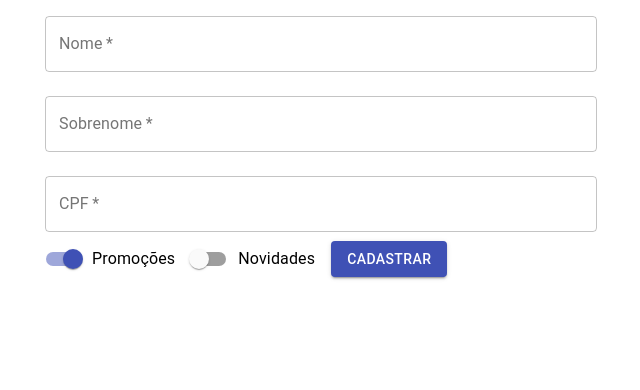
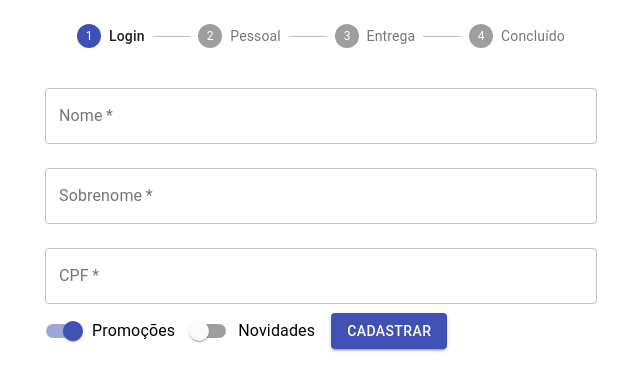
Before and after one commit to g-santosmartins/form-complete-react, a React (Create React App) app: page / in a window 1280 px wide. Shown: the top 390 px of the page, without its empty margins (319-959 px from the left). Built offline with nearby package versions, Linux system fonts and the light colour scheme.

Commit message:
Reaload pagina inicial e implamentação de Stepper

```diff
--- a/src/App.js
+++ b/src/App.js
@@ -1,25 +1,16 @@
 import './App.css';
+import handleValidadeCpf from './services/validateCpf'
 
-import FormLogin from './components/LoginForm/index';
+import BaseForm from './components/BaseForm/index';
 
 import { Container } from '@material-ui/core'
 
 function App() {
   return (
     <Container component="article" maxWidth="sm">
-      {/* <Typography variant="h3" component="h1" align="center">Formulário de Cadastro</Typography> */}
-      <FormLogin validateCpfProp={handleValidadeCpf} />
+      <BaseForm validateCpfProp={handleValidadeCpf} />
     </Container>
-
   );
 }
 
-
-function handleValidadeCpf(cpf) {
-  if(cpf.length !== 11) {
-    return {valido: false, texto: "CPF deve ter 11 dígitos" }
-  }
-  return {valido: true}
-}
-
 export default App;
--- a/src/components/LoginForm/index.jsx
+++ b/src/components/BaseForm/index.jsx
@@ -4,6 +4,7 @@ import DeliveryForm from '../DeliveryForm/index'
 
 import UserForm from '../UserForm/index'
 import  Modal  from '../Modal/index';
+import {Stepper, Step, StepLabel} from  '@material-ui/core'
 
 
 export default function LoginForm({ validateCpfProp }) {
@@ -15,16 +16,11 @@ export default function LoginForm({ validateCpfProp }) {
     <UserForm submitProp={handleCollectDataFromForms} />,
     <DeliveryForm submitProp={handleCollectDataFromForms} />,
     <Modal textModal={'Cadastro realizado com sucesso'}/>
-
-
   ]
-
-
 
   useEffect(() => {
     if(currentStage === 3){
       console.log(collectedData)
-
     }
   })
 
@@ -37,6 +33,19 @@ export default function LoginForm({ validateCpfProp }) {
 
   return (
     <>
+      <Stepper
+      activeStep={currentStage}
+      >
+      <Step><StepLabel>Login</StepLabel></Step>
+      <Step><StepLabel>Pessoal</StepLabel></Step>
+      <Step><StepLabel>Entrega</StepLabel></Step>
+      <Step><StepLabel>Concluído</StepLabel></Step>
+
+
+
+
+
+      </Stepper>
       {forms[currentStage]}
     </>
   )
--- a/src/components/Modal/index.jsx
+++ b/src/components/Modal/index.jsx
@@ -2,11 +2,7 @@ import React, { useState,  } from 'react'
 import './styles.css'
 
 export default function Modal({ textModal }) {
-
-
   const [open, setOpen] = useState(false)
-
-
 
   // function handleShowModal() {
   //   if (open === false) {
@@ -16,28 +12,25 @@ export default function Modal({ textModal }) {
   //   }
 
   // }
-  function handleCloseModal() {
+  function handleCloseModal(open) {
     const elementModal = document.getElementById("myModal");
     elementModal.style.display = "none";
     setOpen(false)
+    window.location.reload()
   }
 
   return (
 
     <>
-
-      {/* <Button onClick={handleShowModal}>Open Modal</Button> */}
-
       <div id="myModal" class="modal">
 
+
         <div class="modal-content">
-          <span onClick={handleCloseModal} class="close">&times;</span>
+          <div><span onClick={handleCloseModal} class="close">&times;</span></div>
           <p>{textModal}</p>
-
         </div>
 
       </div>
-
     </>
   )
 
--- a/src/components/Modal/styles.css
+++ b/src/components/Modal/styles.css
@@ -20,7 +20,7 @@
   background-color: #3F51B5;
   margin: 15% auto; /* 15% from the top and centered */
   padding: 30px;
-  color:rgb(129, 253, 170);
+  color:#d8d8d8;
  border-radius: 20px;
   font-size: 20px;
   font-weight: bold;
--- /dev/null
+++ b/src/services/validateCpf.js
@@ -0,0 +1,9 @@
+const handleValidadeCpf = (cpf) => {
+  if(cpf.length !== 11) {
+    return {valido: false, texto: "CPF deve ter 11 dígitos" }
+  }
+  return {valido: true}
+}
+
+
+export default handleValidadeCpf
```
